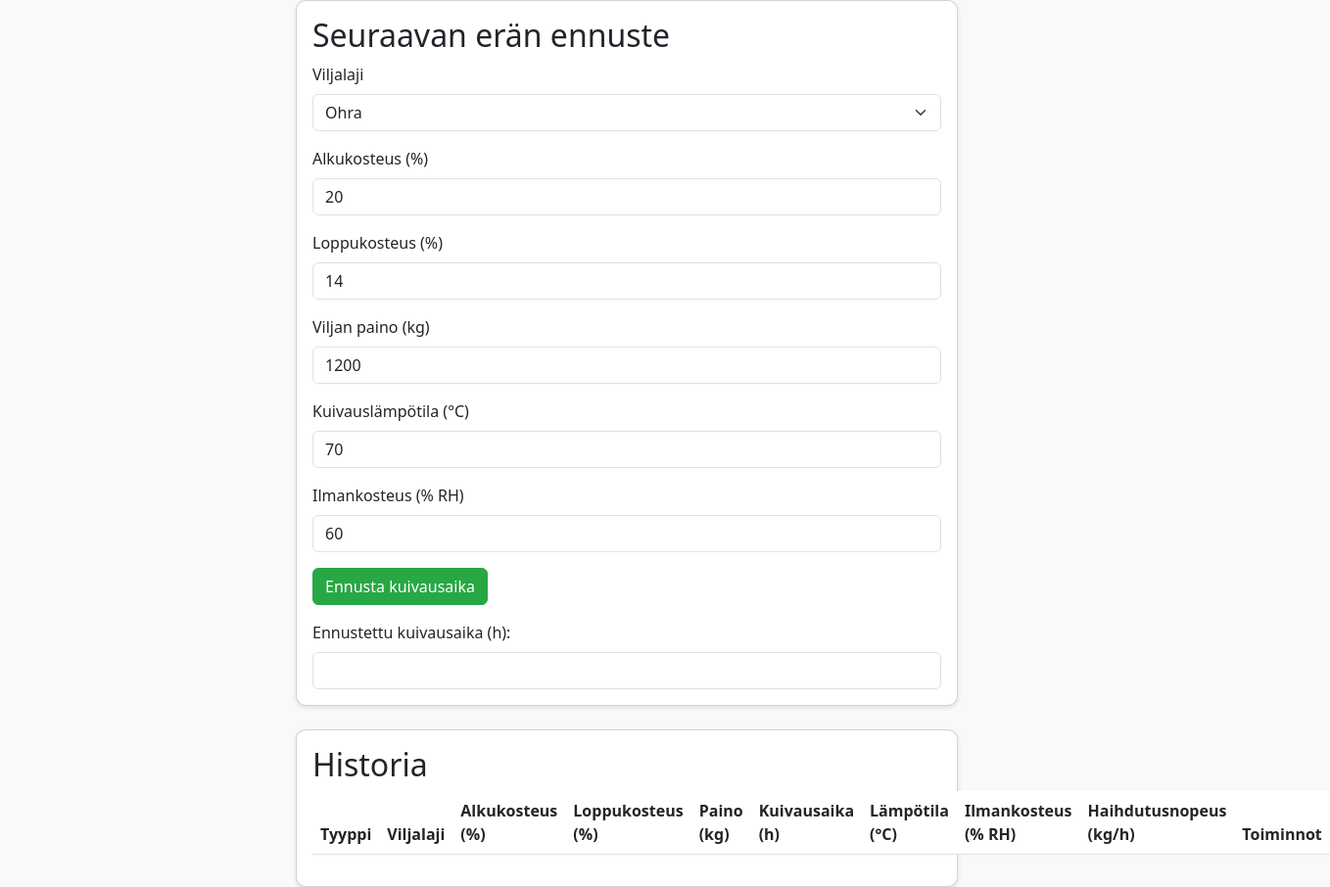
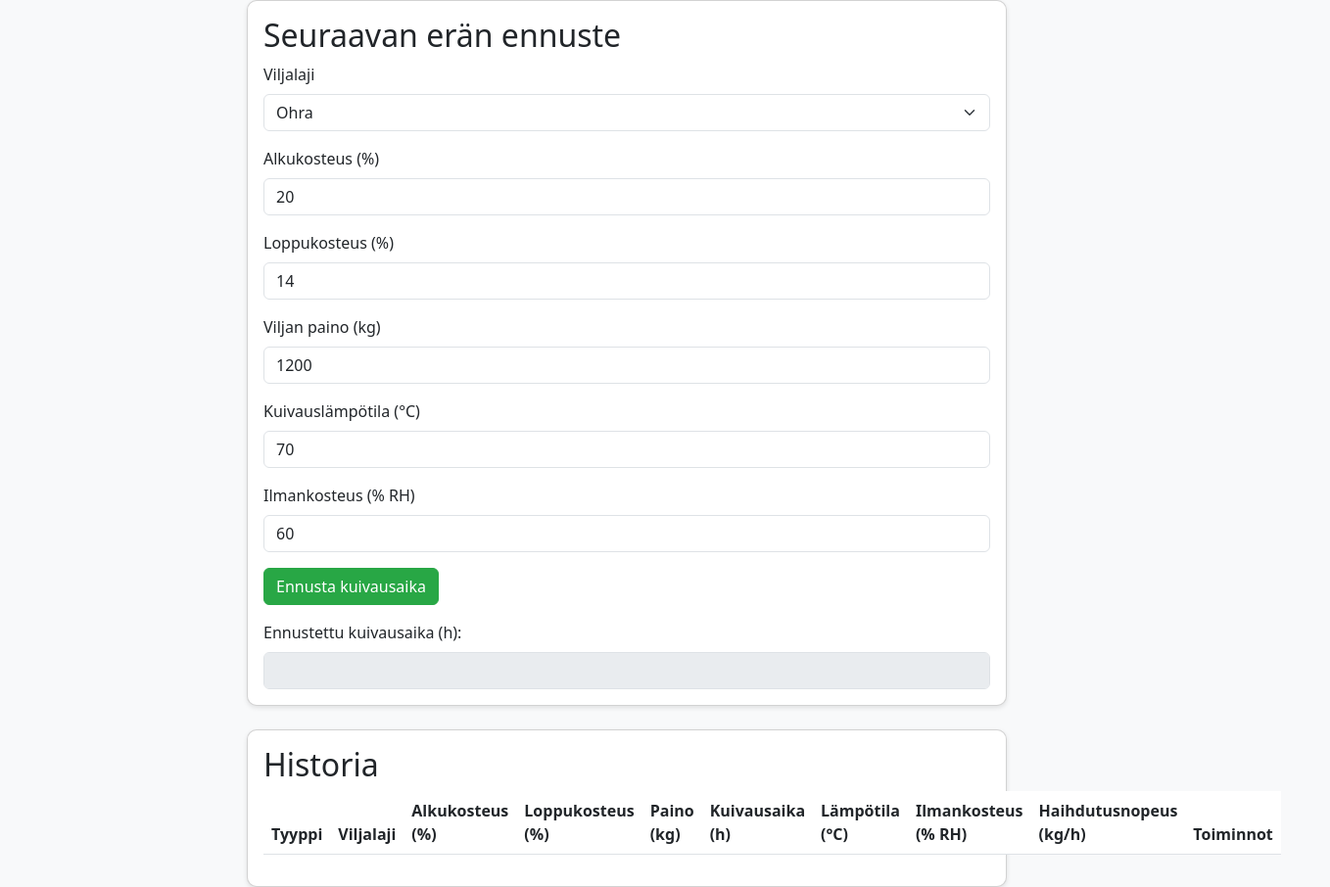
Before and after one commit to jussijukkola-boop/Viljankuivauslaskuri, a plain HTML site: page index.html in a window 1280 px wide. Shown: the part 870-1776 px from the top of the page at 98% size, 1358 px wide, since content can reach past the window. Drawn offline with nearby package versions, Linux system fonts and the light colour scheme.

Commit message:
Update styles.css
rev 1

```diff
--- a/styles.css
+++ b/styles.css
@@ -2,7 +2,7 @@ body {
     background-color: #f8f9fa;
 }
 .container {
-    max-width: 700px;
+    max-width: 800px;
 }
 .card {
     border-radius: 10px;
@@ -19,3 +19,7 @@ body {
 .alert {
     margin-top: 20px;
 }
+#ennustettu_kuivausaika {
+    background-color: #e9ecef;
+    font-weight: bold;
+}
```
